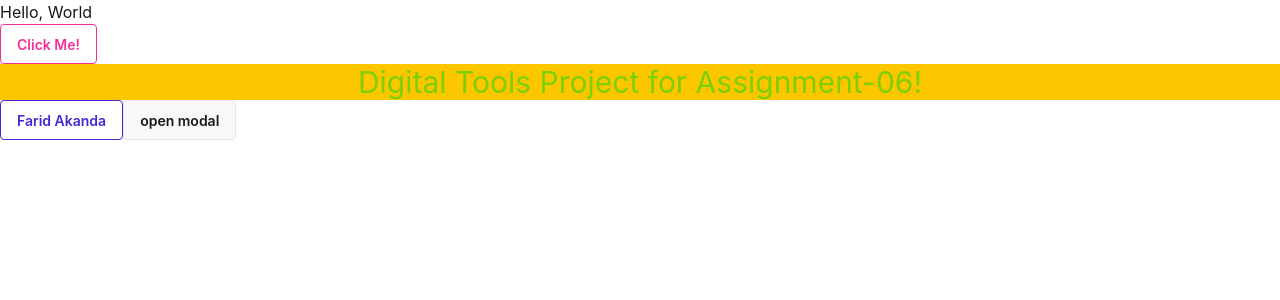
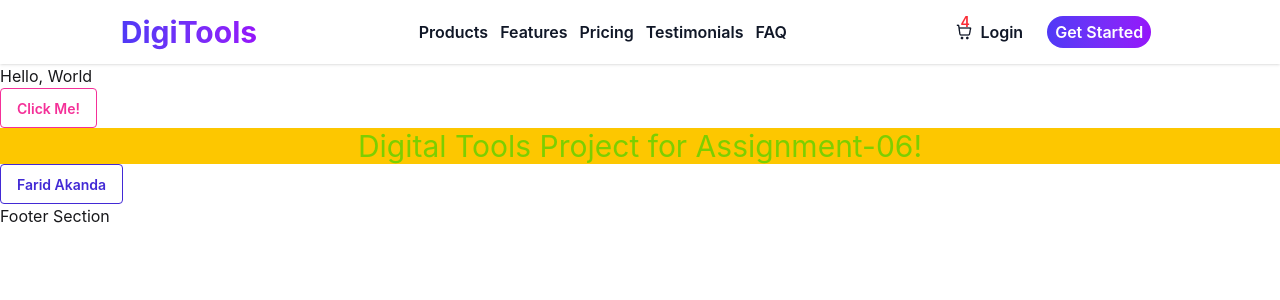
Before and after one commit to faridhakanda/assignment_06, a React (Vite) app: page / in a window 1280 px wide. Shown: the top 300 px of the page. Built offline with nearby package versions, Linux system fonts and the light colour scheme.

Commit message:
header section is partially completed

```diff
--- a/src/App.jsx
+++ b/src/App.jsx
@@ -1,27 +1,21 @@
 
 import './App.css'
+import Footer from './components/footer'
+import Header from './components/header'
 
 function App() {
   //const [count, setCount] = useState(0)
 
   return (
-    <div>
+    <div className="">
+        <Header />
         <h2 >Hello, World</h2>
         <button className='btn  btn-secondary btn-outline'>Click Me!</button>
         <h2 className='text-center items-center mx-auto text-3xl my-auto bg-yellow-400 text-lime-500'>Digital Tools Project for Assignment-06!</h2>
 
         <button className='btn btn-outline btn-primary'>Farid Akanda</button>
 
-        <button className="btn" onclick="my_modal_2.showModal()">open modal</button>
-        <dialog id="my_modal_2" className="modal">
-        <div className="modal-box">
-            <h3 className="text-lg font-bold">Hello!</h3>
-            <p className="py-4">Press ESC key or click outside to close</p>
-        </div>
-        <form method="dialog" className="modal-backdrop">
-            <button>close</button>
-        </form>
-        </dialog>
+        <Footer />
     </div>
   )
 }
--- /dev/null
+++ b/src/components/footer.jsx
@@ -0,0 +1,11 @@
+import React from 'react';
+
+const Footer = () => {
+    return (
+        <div>
+            <h2>Footer Section</h2>
+        </div>
+    );
+};
+
+export default Footer;
--- /dev/null
+++ b/src/components/header.jsx
@@ -0,0 +1,34 @@
+import React from 'react';
+import ShopingCart from "../assets/products/shopping-cart.png"
+const Header = () => {
+    return (
+        <div className='shadow-sm '>
+            <div className='flex justify-around py-2  items-center w-[1200px]  mx-auto'>
+                <div>
+                    <h2 className='bg-gradient-to-l from-[#9514FA] to-[#4F39F6] text-3xl font-bold bg-clip-text text-transparent'>DigiTools</h2>
+                </div>
+                <div className=''>
+                    <ul className='flex space-x-3 font-semibold text-[#101727]'>
+                        <li>Products</li>
+                        <li>Features</li>
+                        <li>Pricing</li>
+                        <li>Testimonials</li>
+                        <li>FAQ</li>
+                    </ul>
+                </div>
+                <div className='flex  text-[#101727] font-semibold z-1 space-x-6 p-2'>
+                    <div className='flex space-x-2 items-center'>
+                        <img className='' src={ShopingCart} alt="Shoping cart Bucket" />
+                        <p className='z-10 absolute text-red-500 -mt-5 ml-1 text-sm'>4</p>
+                        <h2>Login</h2>
+                    </div>
+                    <h2 className='bg-gradient-to-l from-[#9514FA] to-[#4F39F6] text-[#FFFFFF] px-2 py-1 rounded-3xl'>Get Started</h2>
+                </div>
+
+            </div>
+        </div>
+
+    );
+};
+
+export default Header;
```
